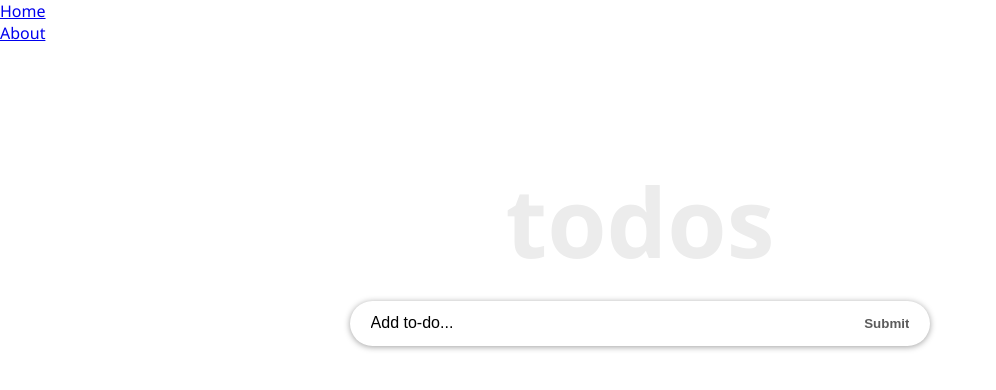
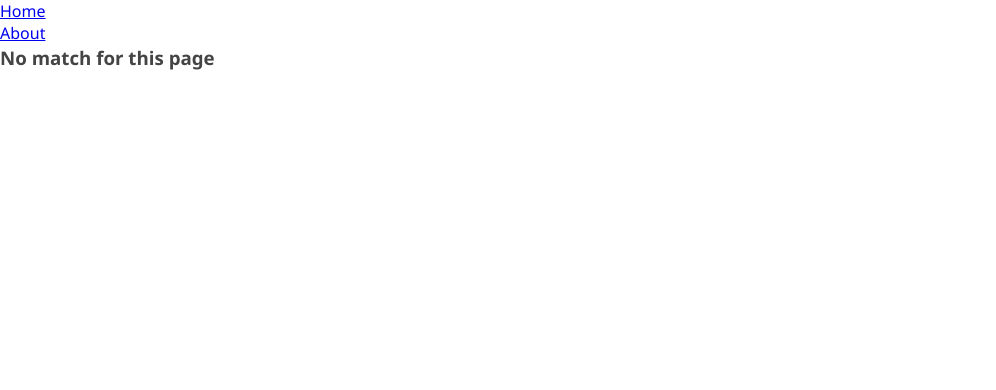
Before and after one commit to Felix45/react-todolist, a React (Create React App) app: page / in a window 1280 px wide. Shown: the top 390 px of the page, without its empty margins (0-996 px from the left). Built offline with nearby package versions, Linux system fonts and the light colour scheme.

Commit message:
Update homepage URL

```diff
--- a/src/App.js
+++ b/src/App.js
@@ -11,7 +11,7 @@ function App() {
       <BrowserRouter>
         <Navbar />
         <Routes>
-          <Route path="/" element={<TodoContainer />} />
+          <Route path="/react-todolist" element={<TodoContainer />} />
           <Route path="/about" element={<About />} />
           <Route path="*" element={<NoMatch />} />
         </Routes>
--- a/src/components/Navbar.js
+++ b/src/components/Navbar.js
@@ -5,7 +5,7 @@ const Navbar = () => {
   const links = [
     {
       id: 1,
-      path: '/',
+      path: '/react-todolist',
       text: 'Home',
     },
     {
```
